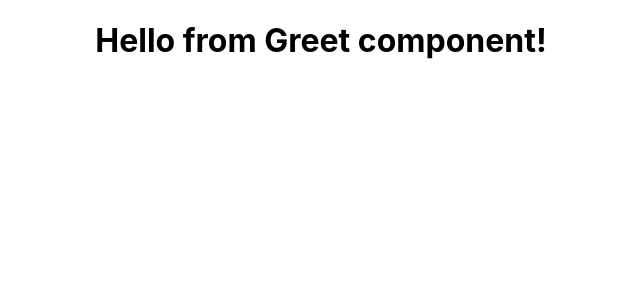
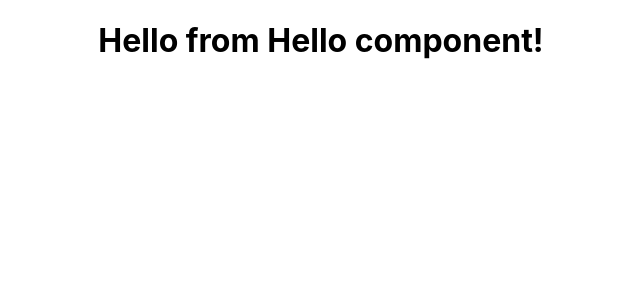
Before and after one commit to christian-rin/my-react-practice, a React (Create React App) app: page / in a window 1280 px wide. Shown: the top 300 px of the page, without its empty margins (319-959 px from the left). Built offline with nearby package versions, Linux system fonts and the light colour scheme.

Commit message:
Tutorial: Welcome & Hello component

```diff
--- a/src/App.js
+++ b/src/App.js
@@ -1,11 +1,15 @@
 import logo from './logo.svg';
 import './App.css';
 import Greet from './components/Greet';
+import Welcome from './components/Welcome';
+import Hello from './components/Hello';
 
 function App() {
   return (
     <div className="App">
-      <Greet />
+      {/* <Greet /> */}
+      {/* <Welcome /> */}
+      <Hello />
     </div>
   );
 }
--- /dev/null
+++ b/src/components/Hello.js
@@ -0,0 +1,15 @@
+import React from "react";
+
+const Hello = () => {
+    // return (
+    //     <div>
+    //         <h1>Hello from Hello component!</h1>
+    //     </div>
+    // )
+    return React.createElement('div',
+        null,
+        React.createElement('h1', null, 'Hello from Hello component!')
+    );
+}
+
+export default Hello;
--- /dev/null
+++ b/src/components/Welcome.js
@@ -0,0 +1,9 @@
+import Reeact, { Component } from 'react';
+
+class Welcome extends Component {
+    render () {
+        return <h1>Class component!</h1>;
+    }
+}
+
+export default Welcome;
```
